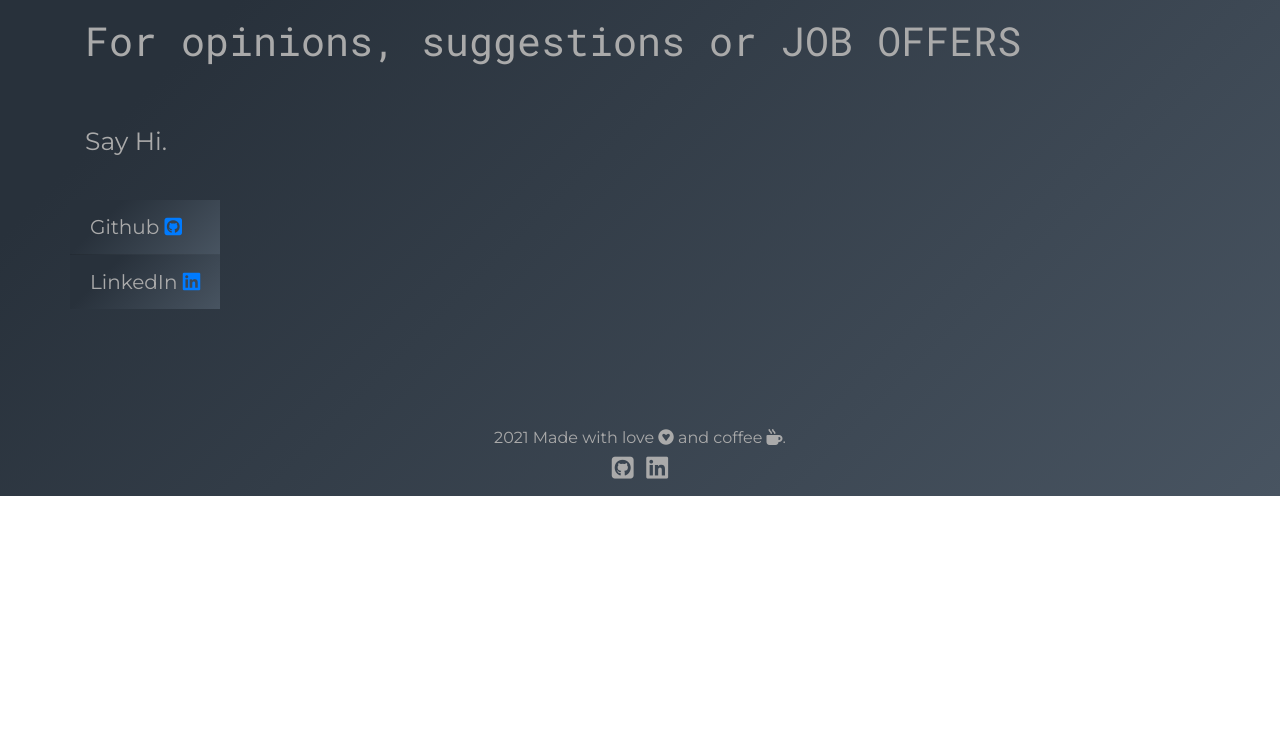
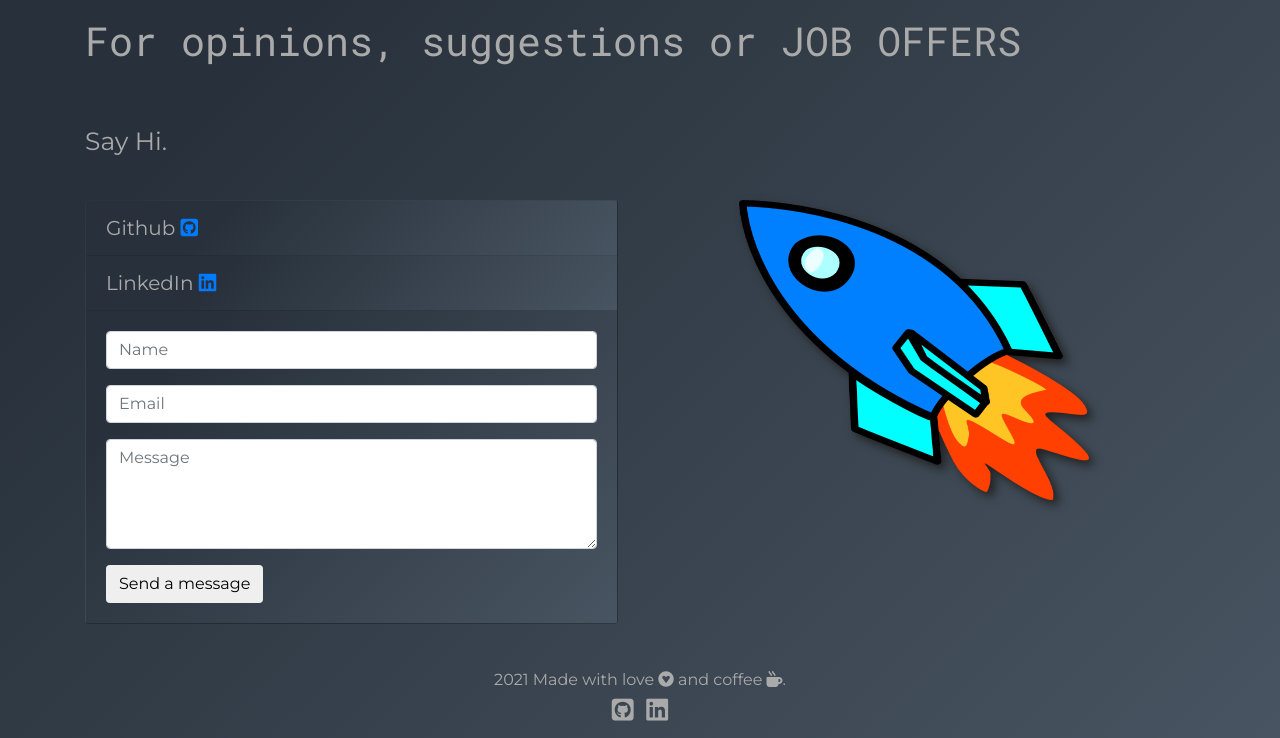
Before and after one commit to ciscodea/Portfolio, a Django app: page /contact/ in a window 1280 px wide. Shown: the part 304-1042 px from the top of the page. Before the commit the page ends 800 px from the top, so only its background shows below. Run offline with Django 3.2, Linux system fonts and the light colour scheme; some libraries are stand-ins or nearby versions.

Commit message:
adding contact form

```diff
--- /dev/null
+++ b/portfolio/forms.py
@@ -0,0 +1,8 @@
+""" Contact form """
+
+from django import forms
+
+class ContactForm(forms.Form):
+    name = forms.CharField(label=False, required=True, widget=forms.TextInput(attrs={'placeholder':'Name','class': 'form-control','required': True}))
+    email = forms.EmailField(label=False, required=True, widget=forms.EmailInput(attrs={'placeholder':'Email','class': 'form-control','required': True}))
+    message = forms.CharField(label=False, required=True, widget=forms.Textarea(attrs={'placeholder':'Message','class': 'form-control','required': True, 'rows':'4' }))
--- a/portfolio/views.py
+++ b/portfolio/views.py
@@ -1,14 +1,31 @@
 # Django
-from django.shortcuts import render
+from django.shortcuts import render, redirect
 from django.http import HttpResponse
-from django.shortcuts import render
+from django.conf import settings
 
+from django.core.mail import send_mail, BadHeaderError
+
+from .forms import ContactForm
 
 def index(request):
     return render(request, 'home.html')
 
 def contact(request):
-    return render(request, 'contact.html')
+    if request.method == 'GET':
+        form =  ContactForm()
+
+    else:
+        form = ContactForm(request.POST)
+        if form.is_valid():
+            name = form.cleaned_data['name']
+            from_email = form.cleaned_data['email']
+            message = form.cleaned_data['message']
+            try:
+                send_mail(name, message, from_email, ['pedro.social.isw@gmail.com'])
+            except BadHeaderError:
+                return HttpResponse('Invalid header found.')
+            return redirect('contact')
+    return render(request, 'contact.html', context={'form':form})
 
 def about(request):
     return render(request, 'about-me.html')
--- a/static/css/main.css
+++ b/static/css/main.css
@@ -116,3 +116,11 @@ background-image: linear-gradient(315deg, #485461 0%, #28313b 74%);
 .row {
   margin-right: 0px;
 }
+
+
+.rocket-img {
+  width: 350px;
+  height: 300px;
+  -webkit-filter: drop-shadow(5px 5px 5px #222);
+  filter: drop-shadow(5px 5px 5px #222);
+}
--- a/templates/contact.html
+++ b/templates/contact.html
@@ -1,5 +1,5 @@
 {% extends 'base.html' %}
-
+{%load static %}
 {% block head_content %}
     <title>Contact</title>
 {% endblock %}
@@ -22,6 +22,8 @@
     <p class="header-text">Say Hi.</p>
     <br>
     <div class="row">
+        <div class="col-md-6">
+            <div class="card mb-4 skill-background">
               <ul class="list-group list-group-flush skill-background ">
                 <li class="list-group-item item-li skill-background ">Github
                     <a href="https://github.com/ciscodea" data-hint="Github">
@@ -35,6 +37,30 @@
                 </li>
             </ul>
 
+                <div class="card-body">
+                    <form action="#" method="POST">
+                        {% csrf_token %}
+                        {{form.as_p}}
+                    <div class="row">
+                        <div class="col-md-12">
+                            <button type="submit" class="btn main-btn pull-right">Send a message</button>
+                        </div>
+                    </div>
+                </div>
+            </form>
+                </div>
+            </div>
+             <div class="col-md-6">
+                <div class="text-center">
+                    <img class="rocket-img" src="{%static 'img/rocket.png'%}" alt="rocket">
+                </div>
+
+             </div>
+        </div>
+
+
+
+
     </div>
 
 
--- a/templates/projects/feed.html
+++ b/templates/projects/feed.html
@@ -29,7 +29,7 @@
                         </p>
                         <div class="d-flex justify-content-between align-items-center">
                             <div class="btn-group">
-                                <button class="btn btn-sm btn-outline-secondary"><a href="#">Demo</a></button>
+                                <button class="btn btn-sm btn-outline-secondary"><a href="{{project.url}}">Demo</a></button>
                                 <button class="btn btn-sm btn-outline-secondary"><a href="{{project.github_repository}}">Github</a></button>
                             </div>
 
```
Also changed, not shown: portfolio/settings.py (+15 -12 lines), static/img/rocket.png (added). Lines whose indentation alone changed are shown as unchanged.
